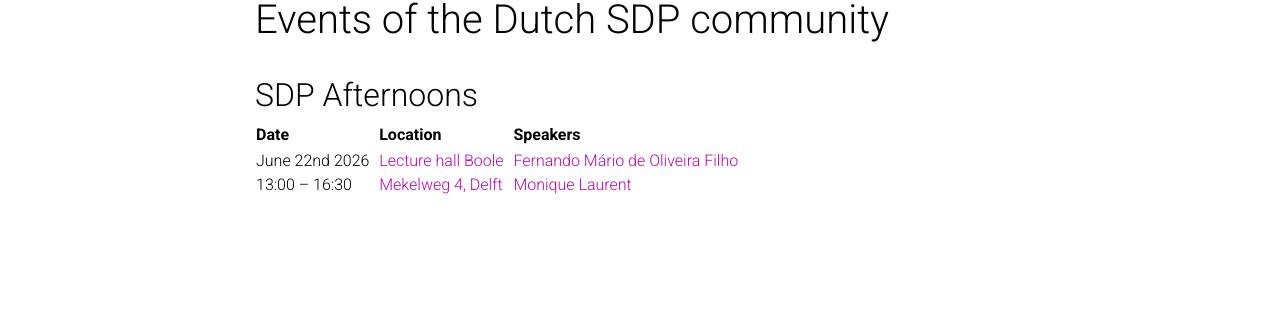
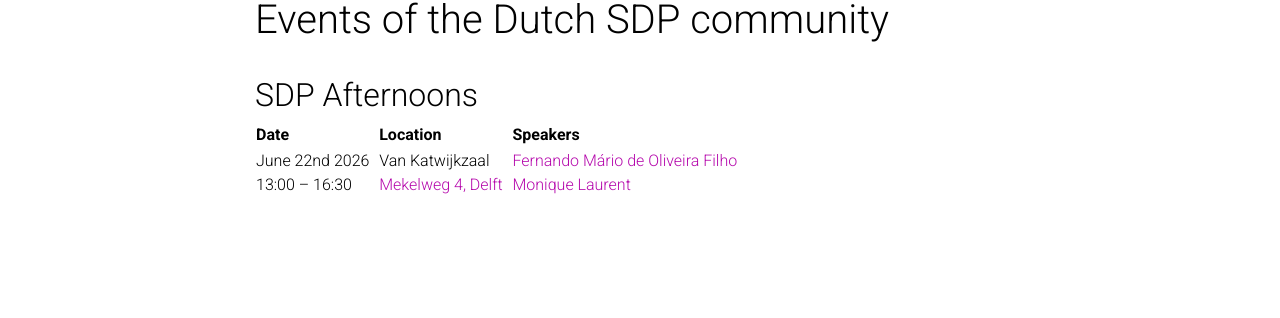
Before and after one commit to brambekker/brambekker.github.io, a Jekyll site: the page built from _pages/SDP_afternoons.md, in a window 1280 px wide. Shown: the part 108-426 px from the top of the page. Built offline with Jekyll 4.4.1, drawn with Linux system fonts in a browser that asks for light colours; a style sheet for code colours, icons or effects is not loaded.

Commit message:
fix: update location for June 22nd 2026 event in SDP_afternoons.md

```diff
--- a/_pages/SDP_afternoons.md
+++ b/_pages/SDP_afternoons.md
@@ -10,4 +10,4 @@ horizontal: false
 
 | Date                  | Location                                       | Speakers                         |
 |-----------------------|------------------------------------------------|----------------------------------|
-| June 22nd 2026 &nbsp; <br> 13:00 -- 16:30 &nbsp;   | [Lecture hall Boole](https://esviewer.tudelft.nl/space/50/) &nbsp; <br> [Mekelweg 4, Delft](https://www.google.com/maps/place/Mekelweg+4,+2628+CD+Delft,+Nederland/@51.9988387,4.3709139,431m/) &nbsp;     | [Fernando Mário de Oliveira Filho](https://diamhomes.ewi.tudelft.nl/~fmario/) &nbsp; <br> [Monique Laurent](https://homepages.cwi.nl/~monique/) &nbsp; |
+| June 22nd 2026 &nbsp; <br> 13:00 -- 16:30 &nbsp;   | Van Katwijkzaal &nbsp; <br> [Mekelweg 4, Delft](https://www.google.com/maps/place/Mekelweg+4,+2628+CD+Delft,+Nederland/@51.9988387,4.3709139,431m/) &nbsp;     | [Fernando Mário de Oliveira Filho](https://diamhomes.ewi.tudelft.nl/~fmario/) &nbsp; <br> [Monique Laurent](https://homepages.cwi.nl/~monique/) &nbsp; |
```
